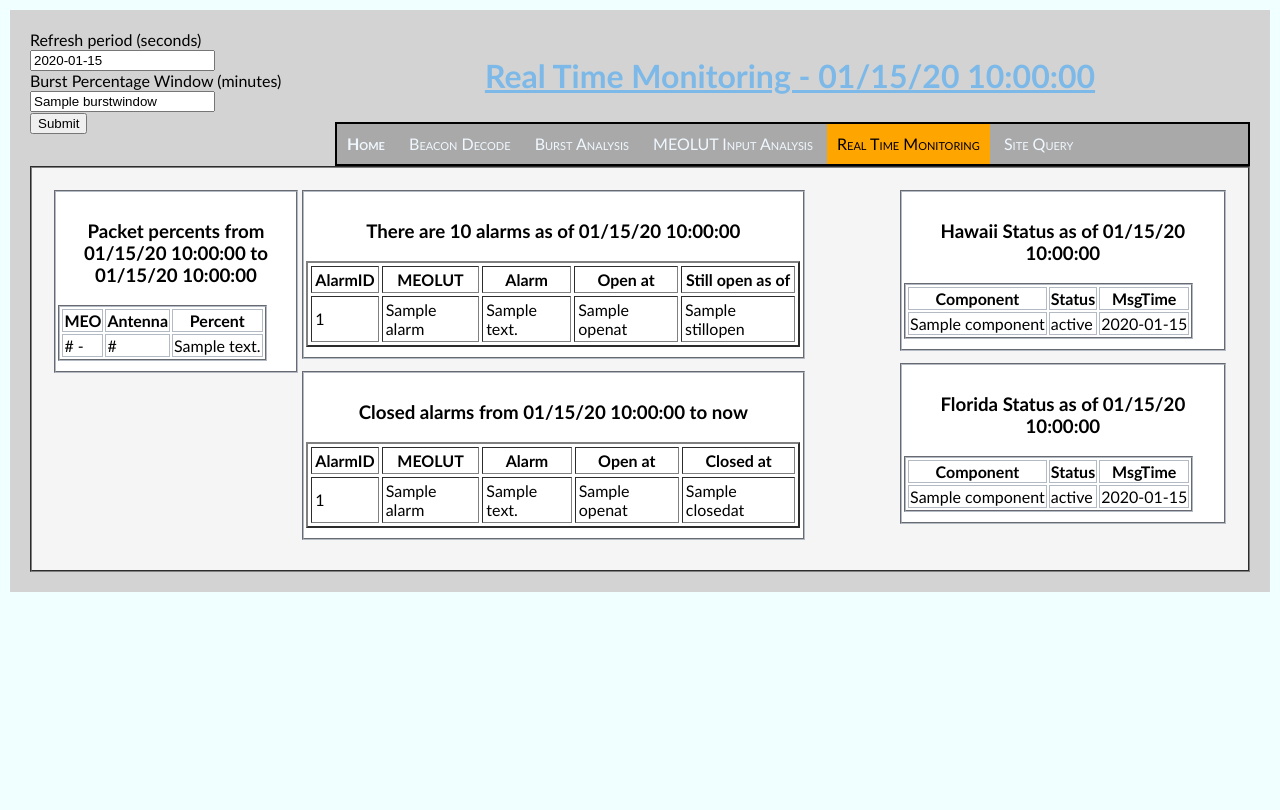
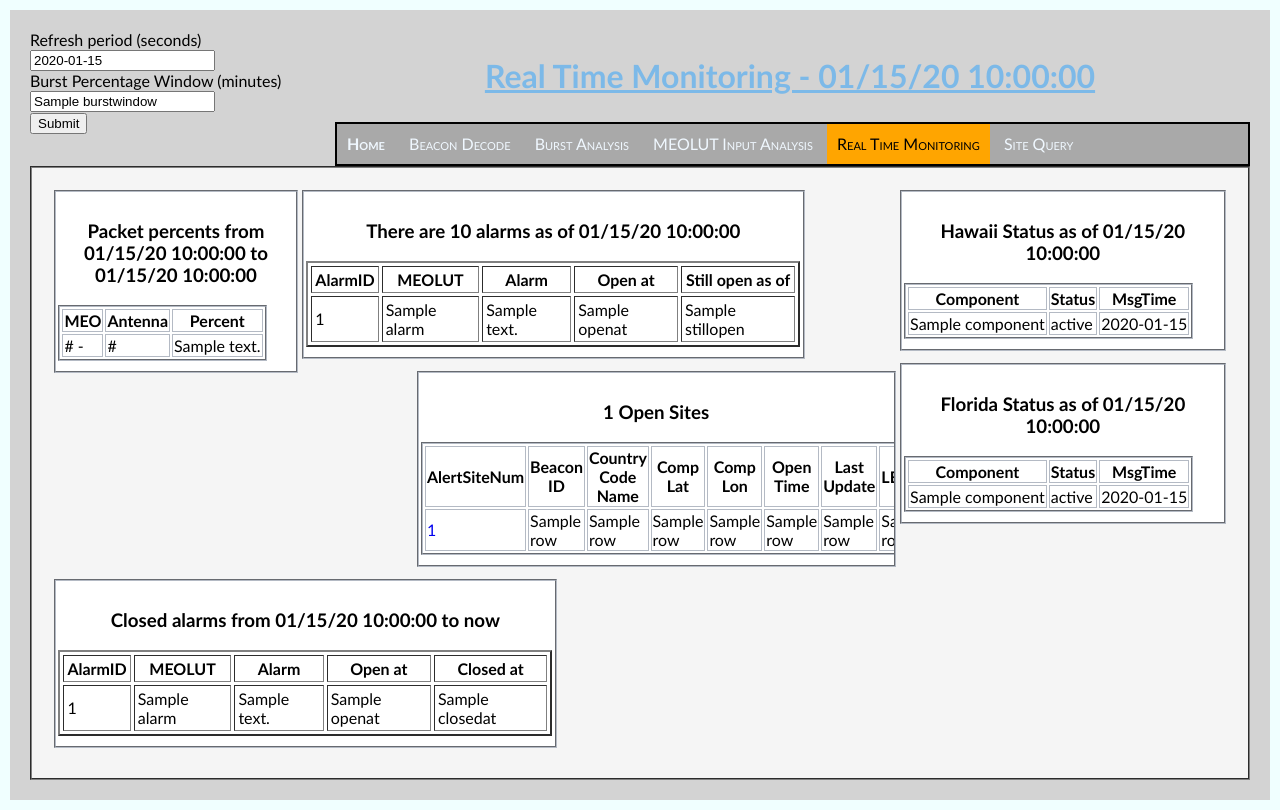
Before and after one commit to jrreich/MEO_Analysis_HTML_Interface, a Flask app: template templates/RealTimeMonitor.html in a window 1280 px wide. Run offline with Flask 2, Linux system fonts and the light colour scheme; the template is opened without the code that fills it: most values are stand-ins (such as "Sample title", 1, 10 or a date in 2020).

```diff
--- a/routes.py
+++ b/routes.py
@@ -154,9 +154,11 @@ def realtimemonitor():
         alarmlist, closedalarms, numalarms = MEOInput_Analysis.MEOLUT_alarms(StartTime,EndTime, servername,oppsdatabase) #, sql_login = 'yes')
         statusHI, statusFL = MEOInput_Analysis.MEOLUT_status(StartTime,EndTime, servername,oppsdatabase)  #, sql_login = 'yes')
         packetpercent = MEOInput_Analysis.MEOLUT_percent(BurstStartTime, EndTime, servername,mcctestLGM)  #, sql_login = 'yes')
+        open_site_list = MEOInput_Analysis.Open_Sites(servername,oppsdatabase)  # list of tuples
         return render_template('RealTimeMonitor.html',
             alarmlist=alarmlist,
             closedalarms = closedalarms,
+            open_site_list = open_site_list,
             numalarms = numalarms,
             statusHI = statusHI,
             statusFL = statusFL,
@@ -165,16 +167,20 @@ def realtimemonitor():
             EndTime = EndTime,
             BurstStartTime = BurstStartTime,
             refreshtimer = refreshtimer,
-            burstwindow = burstwindow
+            burstwindow = burstwindow,
             )
 @app.route('/SiteQuery')
 def opensites():
     if request.method == 'GET':
         if request.args.get('sitenum') <> None:
+            KML = False
+            if request.args.get('KML') <> None:
+                KML = request.args.get('KML')
             sitenum = request.args.get('sitenum')
-            alertsitesum = MEOInput_Analysis.alertsitesum_query(sitenum,servername,oppsdatabase)
-            alertsitesols = MEOInput_Analysis.alertsitesol_query(sitenum,servername,oppsdatabase)
-            outsitesols = MEOInput_Analysis.outsol_query(sitenum,servername,oppsdatabase)
+            alertsitesum = MEOInput_Analysis.alertsitesum_query(sitenum,OUTPUTFOLDER,approot,servername,oppsdatabase)
+            alertsitesols = MEOInput_Analysis.alertsitesol_query(sitenum,OUTPUTFOLDER,approot,servername,oppsdatabase)
+            outsitesols = MEOInput_Analysis.outsol_query(sitenum,approot,OUTPUTFOLDER,servername,oppsdatabase, makeKML=KML)
+
             return render_template('SiteQuery.html',
                 sitenum = sitenum,
                 alertsitesum = alertsitesum,
--- a/static/styles/mystylesheet3.css
+++ b/static/styles/mystylesheet3.css
@@ -236,8 +236,8 @@ section h2{
     border:1px groove #b4bac4;
 }
 
-article#opensites,  {
-    width:100%
+article#opensitemon  {
+    width:40%
 }
 
 table {
--- a/templates/BeaconDecoder3.html
+++ b/templates/BeaconDecoder3.html
@@ -21,7 +21,7 @@
             <a href="/rawburst">Burst Analysis</a>
             <a href="/MEOInputAnalysis">MEOLUT Input Analysis</a>
             <a href="/RealTimeMonitor">Real Time Monitoring</a>
-            <a href="/OpenSites">Open Sites</a>
+            <a href="/SiteQuery">Site Query</a>
         </nav>
         <section class="content" id="inputbeacon">
             <h2> Please enter beacon ID test</h2>
--- a/templates/MEOInputAnalysisForm.html
+++ b/templates/MEOInputAnalysisForm.html
@@ -24,7 +24,7 @@
             <a href="/rawburst">Burst Analysis</a>
             <a href="/MEOInputAnalysis" class="active">MEOLUT Input Analysis</a>
             <a href="/RealTimeMonitor">Real Time Monitoring</a>
-            <a href="/OpenSites">Open Sites</a>
+            <a href="/SiteQuery">Site Query</a>
         </nav>
         <section class="content form" id="MEOInputAnalysis">
             <form method="post" enctype="multipart/form-data">
--- a/templates/RealTimeMonitor.html
+++ b/templates/RealTimeMonitor.html
@@ -123,6 +123,35 @@
                     {% endfor %}
                 </table>
             </article>
+            <article id="opensitemon">
+                <h3> {{ num_sites }} Open Sites </h3>
+                <table>
+                    <tr>
+                        <th>AlertSiteNum</th>
+                        <th>Beacon ID</th>
+                        <th>Country Code Name</th>
+                        <th>Comp Lat</th>
+                        <th>Comp Lon</th>
+                        <th>Open Time</th>
+                        <th>Last Update</th>
+                        <th>Num LEO/GEO Sol</th>
+                        <th>Num MEO Sol</th>
+                    </tr>
+                    {% for row in open_site_list %}
+                    <tr>
+                        <td><a href="/SiteQuery?sitenum={{ row.0 }}">{{ row.0 }}</a></td>
+                        <td>{{ row.1 }}</td>
+                        <td>{{ row.2 }}</td>
+                        <td>{{ row.3 }}</td>
+                        <td>{{ row.4 }}</td>
+                        <td>{{ row.5 }}</td>
+                        <td>{{ row.6 }}</td>
+                        <td>{{ row.9 }}</td>
+                        <td>{{ row.10 }}</td>
+                    </tr>
+                    {% endfor %}
+                </table>
+            </article>
             <article class="closedalarms">
                 <h3>Closed alarms from {{ StartTime.strftime('%m/%d/%y %H:%M:%S') }} to now</h3>
                 <table class="RealTimeMonitoring" id="closedalarms">
```
Also changed, not shown: MEOimportlog.txt (+14 -20 lines), MEOlog.txt (+13 -13 lines), templates/SiteQuery.html (+7 -1 lines), 2 other files.
